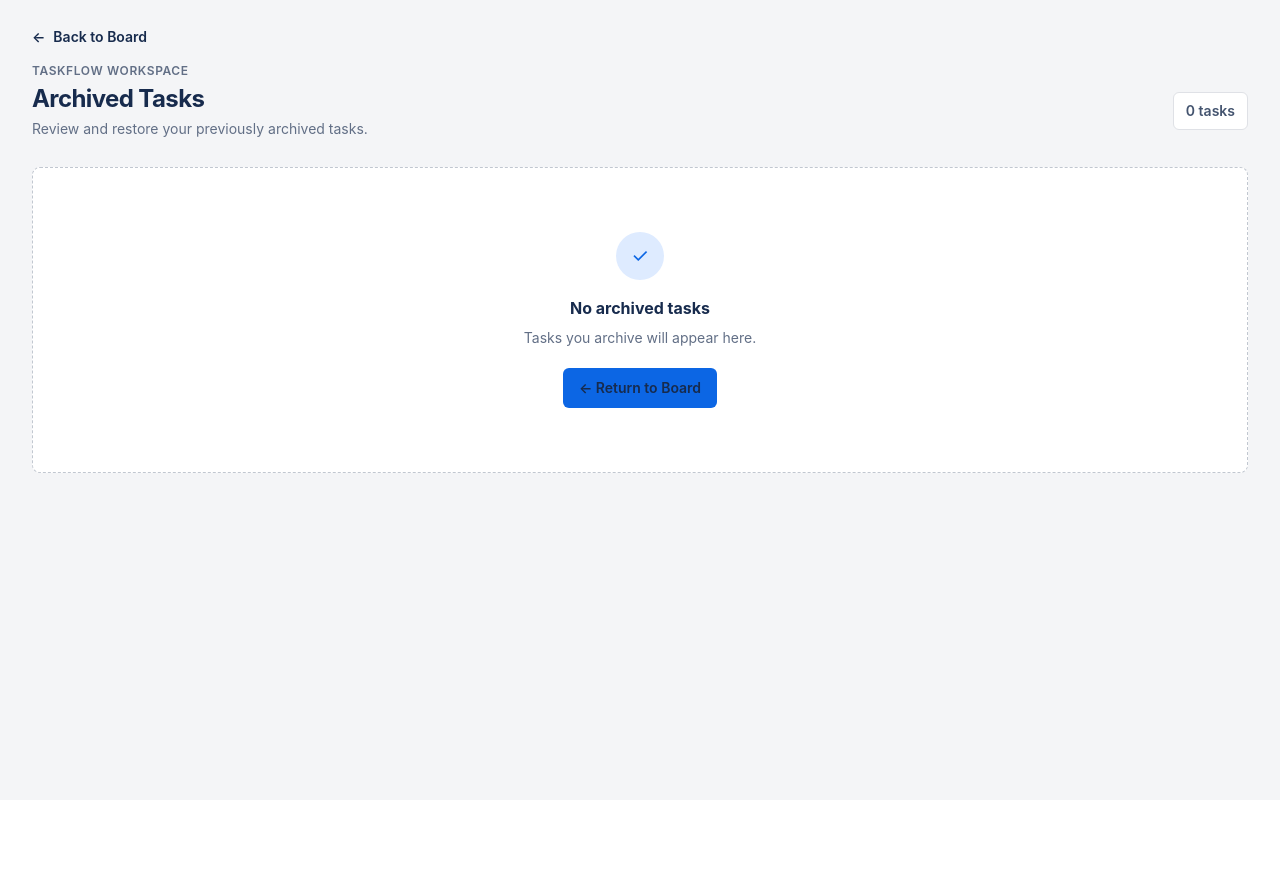
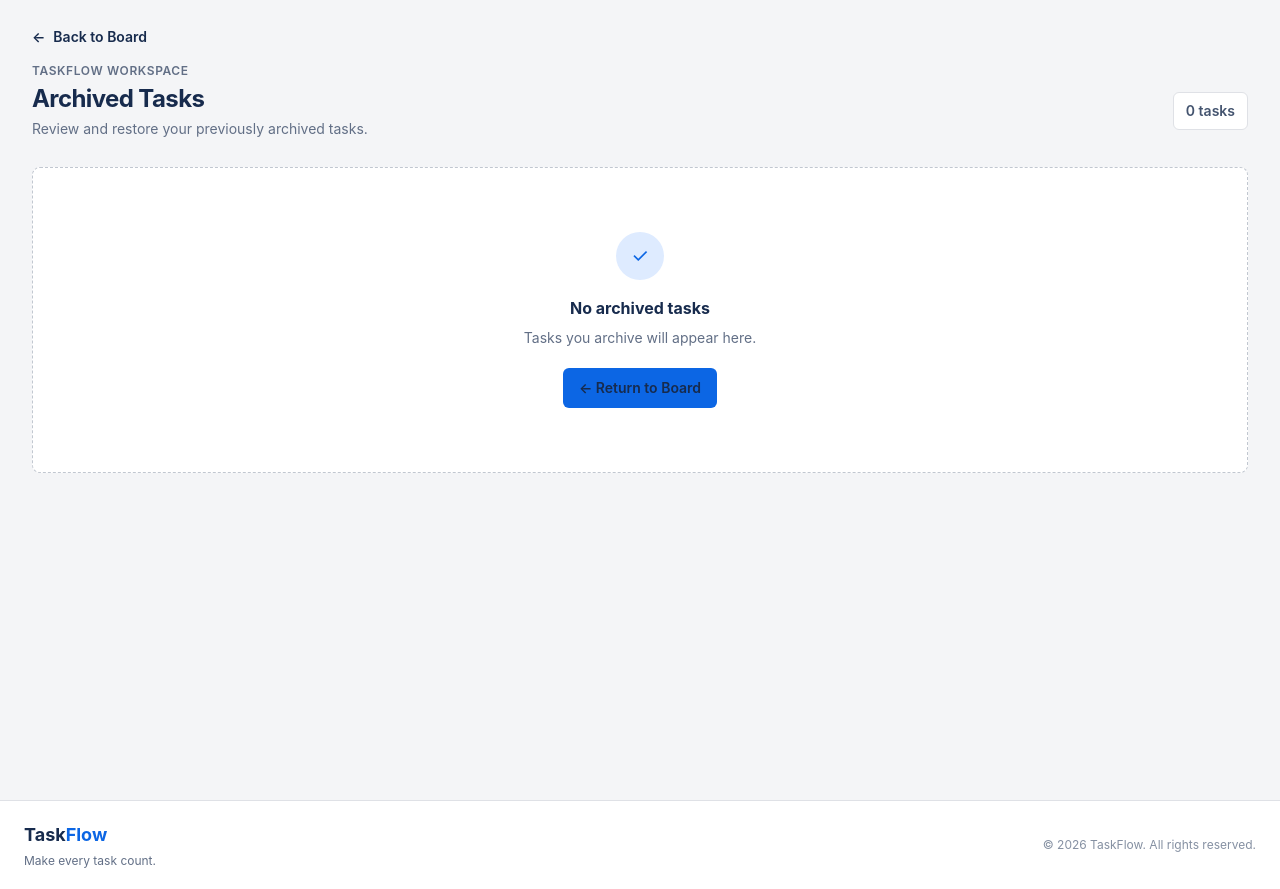
Before and after one commit to marquise-ange/taskflow-kanban, a React (Vite) app: page /archive in a window 1280 px wide. Before the commit the page ends 800 px from the top, so only its background shows below. Built offline with nearby package versions, Linux system fonts and the light colour scheme.

Commit message:
added foter

```diff
--- a/src/App.jsx
+++ b/src/App.jsx
@@ -8,6 +8,7 @@ import useLocalStorage from "./hooks/useLocalStorage";
 import BoardPage from "./pages/BoardPage";
 import TaskDetailPage from "./pages/TaskDetailPage";
 import ArchivePage from "./pages/ArchivePage";
+import Footer from "./components/Footer";
 
 function App() {
   const [tasks, setTasks] = useLocalStorage(
@@ -101,6 +102,8 @@ function App() {
   }
 
   return (
+    <div className="flex min-h-screen flex-col">
+      <main className="flex-1">
         <Routes>
           {/* Main Kanban Board */}
           <Route
@@ -140,6 +143,10 @@ function App() {
             }
           />
         </Routes>
+      </main>
+
+      <Footer />
+    </div>
   );
 }
 
--- /dev/null
+++ b/src/components/Footer.jsx
@@ -0,0 +1,30 @@
+
+import { Link } from "react-router-dom";
+
+function Footer() {
+    return (
+        <footer className="border-t border-[#DFE1E6] bg-white px-6 py-5">
+            <div className="mx-auto flex max-w-7xl flex-col items-center justify-between gap-4 sm:flex-row">
+
+                {/* Logo and Tagline */}
+                <div className="text-center sm:text-left">
+                    <h2 className="text-lg font-bold text-[#172B4D]">
+                        Task<span className="text-[#0C66E4]">Flow</span>
+                    </h2>
+                    <p className="mt-1 text-xs text-[#626F86]">
+                        Make every task count.
+                    </p>
+                </div>
+
+
+                {/* Copyright */}
+                <p className="text-center text-xs text-[#8590A2]">
+                    © {new Date().getFullYear()} TaskFlow. All rights reserved.
+                </p>
+
+            </div>
+        </footer>
+    );
+}
+
+export default Footer;
```
Lines whose indentation alone changed are shown as unchanged.
